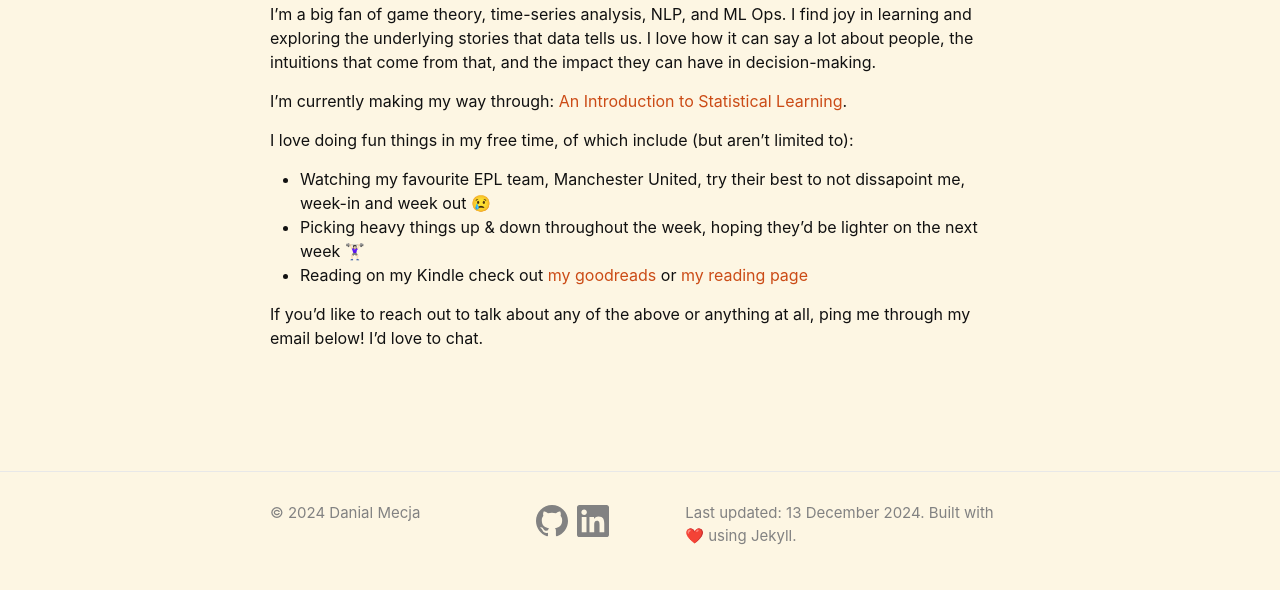
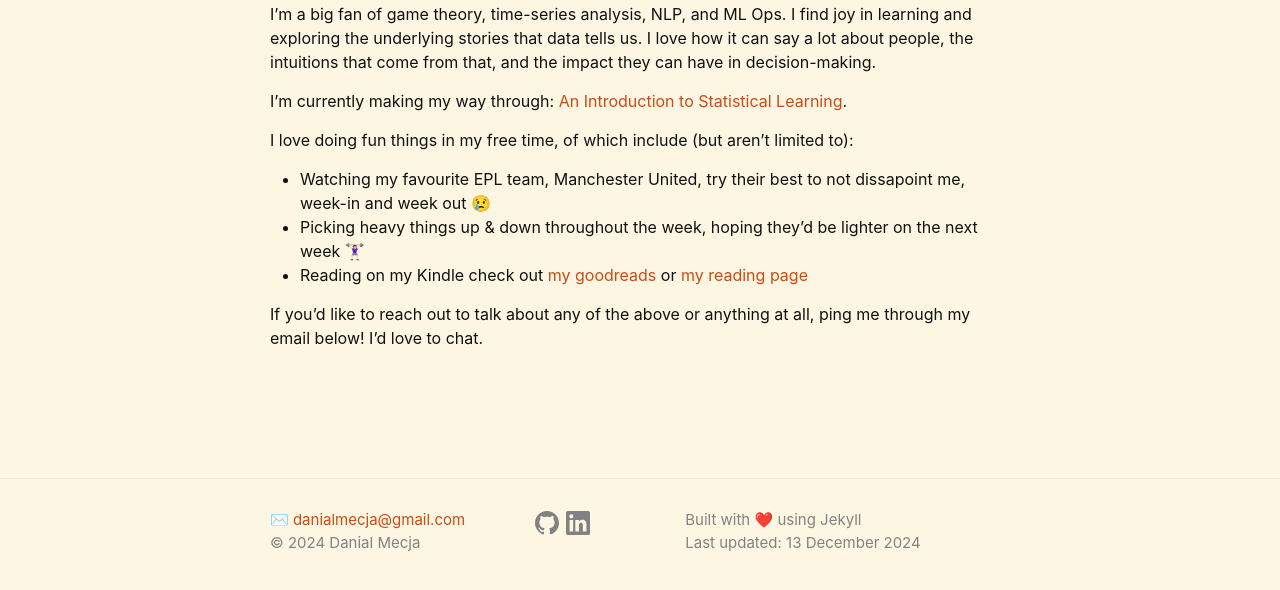
Before and after one commit to danialmecja/danialmecja.github.io, a Jekyll site: the page built from index.md, in a window 1280 px wide, cut to the strip 286-876 px from the top of the page. Built offline with Jekyll 4.4.1, drawn with Linux system fonts in a browser that asks for light colours.

Commit message:
Format footer and add alt text to images

```diff
--- a/_config.yml
+++ b/_config.yml
@@ -15,9 +15,9 @@
 # in the templates via {{ site.myvariable }}.
 title: 🏡 Danial's Site
 email: danialmecja@gmail.com
-description: >- # >- this means to ignore newlines until "baseurl:"
-  Last updated: 13 December 2024.
-  Built with ❤️ using Jekyll.
+description: | # >- this means to ignore newlines until "baseurl:"
+  Built with ❤️ using Jekyll
+  Last updated: 13 December 2024
 baseurl:  # the subpath of your site, e.g. /blog
 url: "https://danialmecja.github.io" # the base hostname & protocol for your site, e.g. http://example.com
 github_username:  danialmecja
--- a/_includes/footer.html
+++ b/_includes/footer.html
@@ -15,9 +15,9 @@
               {{ site.title | escape }}
             {%- endif -%} -->
             </li>
-            <!-- {%- if site.email -%}
-            <li><a class="u-email" href="mailto:{{ site.email }}">{{ site.email }}</a></li>
-            {%- endif -%} -->
+            {%- if site.email -%}
+            <li><a class="u-email" href="mailto:{{ site.email }}">✉️ {{ site.email }}</a></li>
+            {%- endif -%}
             {%- if site.copyright -%}
             <li>&copy; {{ 'now' | date: "%Y" }} {{ site.copyright }}</li>
             {%- endif -%}
@@ -29,7 +29,8 @@
       </div>
 
       <div class="footer-col footer-col-3">
-        <p>{{- site.description | escape -}}</p>
+        <!-- <p>{{- site.description | escape -}}</p> -->
+        <p>{{ site.description | newline_to_br }}</p>
       </div>
     </div>
 
--- a/_sass/minima/_base.scss
+++ b/_sass/minima/_base.scss
@@ -214,12 +214,12 @@ pre {
     display: inline-block;
     fill: #{$grey-color};
     // padding-right: 5px;
-    padding: 10px;
+    padding: 5px;
     vertical-align: text-top;
-    transform: scale(2);
+    transform: scale(1.5);
     &:hover {
       fill: #424242;
-      transform: scale(2.4);
+      transform: scale(1.9);
       transition: transform 0.2s;
     }
 }
--- a/index.md
+++ b/index.md
@@ -6,7 +6,7 @@ layout: home
 # title: Hi, I'm Danial Mecja 👋🏻
 ---
 
-![Profile Picture](/assets/thinking.JPEG){: .profile-pic}
+![Profile Picture](/assets/thinking.JPEG "Snapped by @divyataery"){: .profile-pic}
 ## Hi, I'm Danial Mecja 👋🏻
 ### Data Scientist, Explorer of experiences 🗺️
 
```
Also changed, not shown: about.md (+2 -2 lines), 1 other file.
